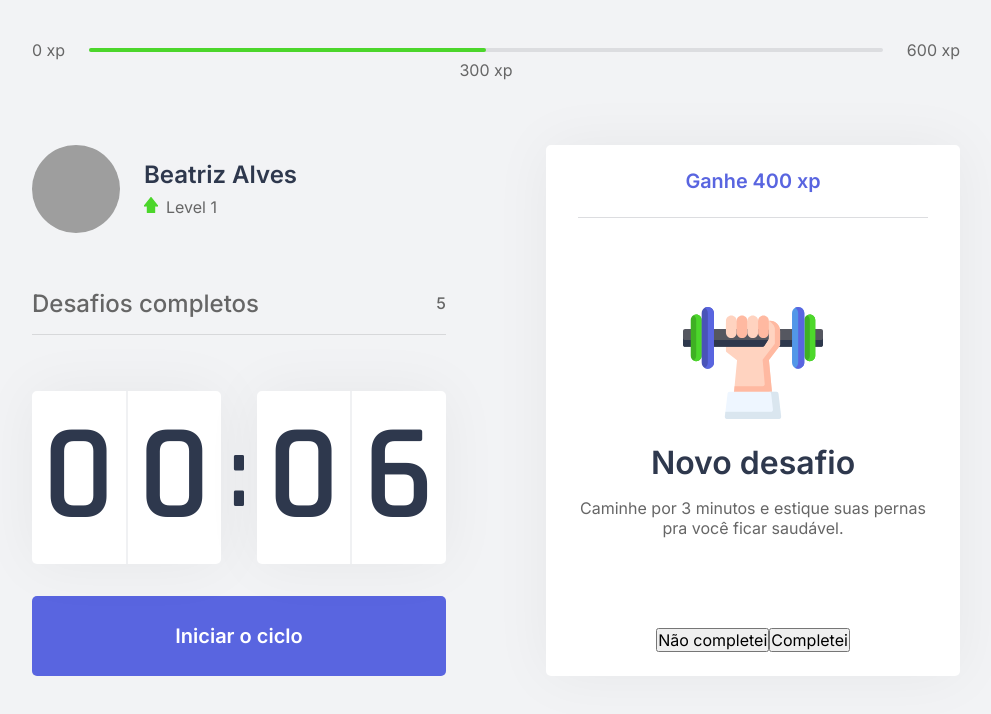
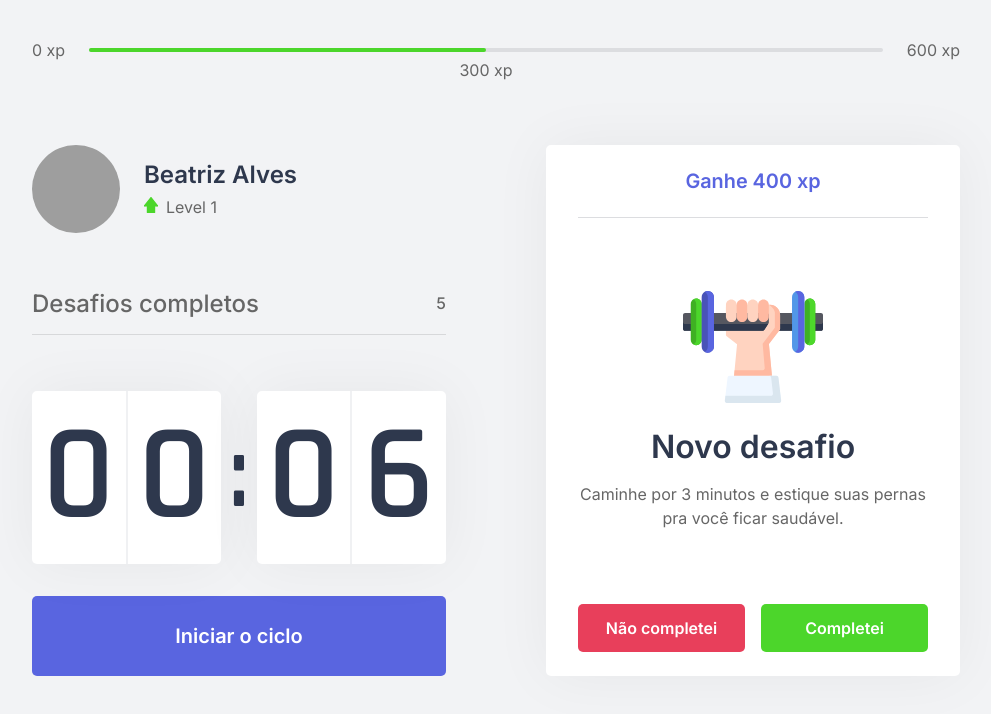
Before and after one commit to beatrizalvesfel/moveit-reactJS, a Next.js app: page / in a window 1280 px wide. Shown: the top 714 px of the page, without its empty margins (144-1135 px from the left). Built offline with nearby package versions, Linux system fonts and the light colour scheme; grey boxes are pictures that could not be loaded.

Commit message:
adding challenges context

```diff
--- a/src/components/ChallengeBox.tsx
+++ b/src/components/ChallengeBox.tsx
@@ -1,6 +1,13 @@
+import { useContext } from "react";
+import { ChallengesContext } from "../contexts/ChallengesContext";
+
 import styles from "../styles/components/ChallengeBox.module.css";
 
 export function ChallengeBox() {
+  const contexData = useContext(ChallengesContext);
+
+  console.log(contexData);
+
   const hasActiveChallenge = true;
 
   return (
--- a/src/components/Countdown.tsx
+++ b/src/components/Countdown.tsx
@@ -1,9 +1,12 @@
-import { useState, useEffect } from "react";
+import { useState, useEffect, useContext } from "react";
+import { ChallengesContext } from "../contexts/ChallengesContext";
 import styles from "../styles/components/Countdown.module.css";
 
 let countdownTimeout: NodeJS.Timeout;
 
 export function Countdown() {
+  const { startNewChallenge } = useContext(ChallengesContext);
+
   const [time, setTime] = useState(0.1 * 60);
   const [isActive, setIsActive] = useState(false);
   const [hasFinished, setHasFinished] = useState(false);
@@ -32,6 +35,7 @@ export function Countdown() {
     } else if (isActive && time === 0) {
       setHasFinished(true);
       setIsActive(false);
+      startNewChallenge();
     }
   }, [isActive, time]);
 
--- /dev/null
+++ b/src/contexts/ChallengesContext.tsx
@@ -0,0 +1,44 @@
+import { createContext, ReactNode, useState } from 'react';
+
+interface ChallengesContextData {
+  level: number;
+  challengesComppleted: number;
+  curentExperience: number;
+  startNewChallenge: () => void;
+  levelUp: () => void;
+}
+
+interface ChallengesProviderProps {
+  children: ReactNode;
+}
+
+export const ChallengesContext = createContext({} as ChallengesContextData);
+
+export function ChallengesProvider({children}: ChallengesProviderProps) {
+  const [level, setLevel] = useState(1);
+  const [curentExperience, setExperience] = useState(0);
+  const [challengesComppleted, setChallengesComppleted] =useState(0);
+
+
+  function levelUp() {
+    setLevel(level + 1);
+  }
+
+  function startNewChallenge() {
+    console.log('New challenge');
+  }
+
+  return (
+    <ChallengesContext.Provider
+      value={{
+        level,
+        curentExperience,
+        challengesComppleted,
+        levelUp,
+        startNewChallenge,
+      }}
+    >
+      {children}
+    </ChallengesContext.Provider>
+  );
+}
--- a/src/pages/_app.jsx
+++ b/src/pages/_app.jsx
@@ -1,7 +1,14 @@
 import "../styles/global.css";
 
+import { ChallengesProvider } from '../contexts/ChallengesContext';
+
 function MyApp({ Component, pageProps }) {
-  return <Component {...pageProps} />;
+
+  return (
+    <ChallengesProvider>
+    <Component {...pageProps} />
+    </ChallengesProvider>
+  )
 }
 
 export default MyApp;
--- a/src/styles/components/ChallengeBox.module.css
+++ b/src/styles/components/ChallengeBox.module.css
@@ -78,3 +78,43 @@
   color: var(--title);
   margin: 1.5rem 0 1rem;
 }
+
+.challengeActive main p {
+  line-height: 1.5;
+}
+
+.challengeActive footer {
+  display: grid;
+  grid-template-columns: 1fr 1fr;
+  gap: 1rem;
+}
+
+.challengeActive footer button {
+  height: 3rem;
+
+  display: flex;
+  align-items: center;
+  justify-content: center;
+
+  border: 0;
+  border-radius: 5px;
+
+  color: var(--white);
+
+  font-size: 1rem;
+  font-weight: 600;
+
+  transition: filter 0.2s;
+}
+
+.challengeActive footer button.challengeFailedButton {
+  background: var(--red);
+}
+
+.challengeActive footer button.challengeSucceededButton {
+  background: var(--green);
+}
+
+.challengeActive footer button:hover {
+  filter: brightness(0.9);
+}
```
